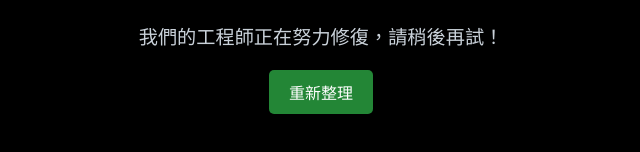
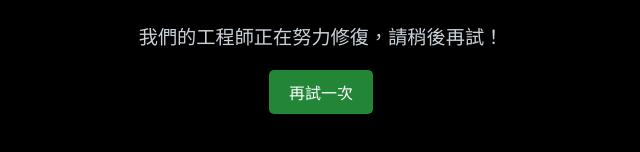
Before and after one commit to ryanchiang0306/HW_1_D1285401, a plain HTML site: page index.html in a window 1280 px wide. Shown: the part 450-602 px from the top of the page, 319-959 px from the left. Drawn offline with Linux system fonts and the light colour scheme.

Commit message:
Update index.html

```diff
--- a/index.html
+++ b/index.html
@@ -61,6 +61,6 @@
     <img src="https://github.githubassets.com/images/modules/logos_page/GitHub-Mark.png" alt="GitHub Octocat" class="octocat">
     <h1>GitHub 目前暫時無法使用</h1>
     <p>我們的工程師正在努力修復，請稍後再試！</p>
-    <button class="btn" onclick="location.reload()">重新整理</button>
+    <button class="btn" onclick="window.location.href='https://github.com/'">再試一次</button>
 </body>
 </html>
```
